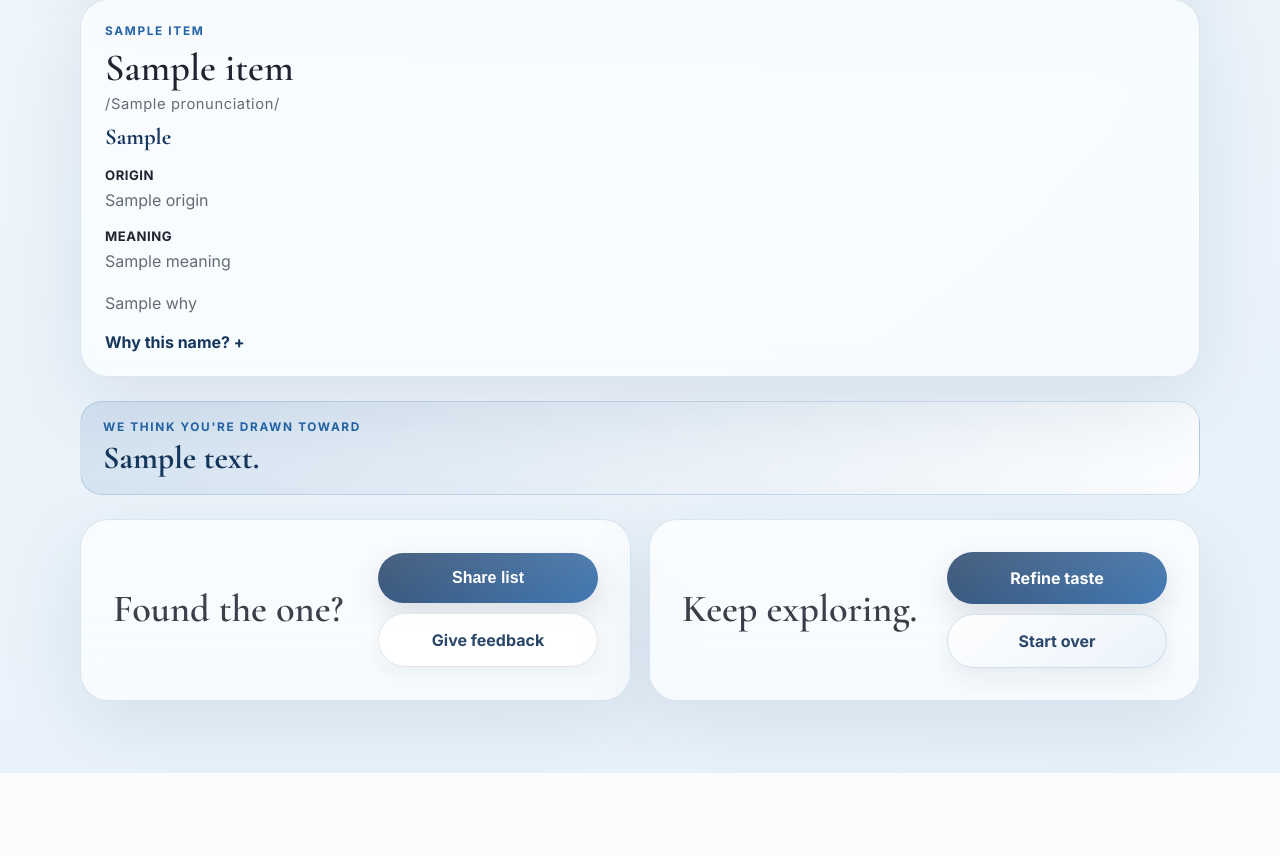
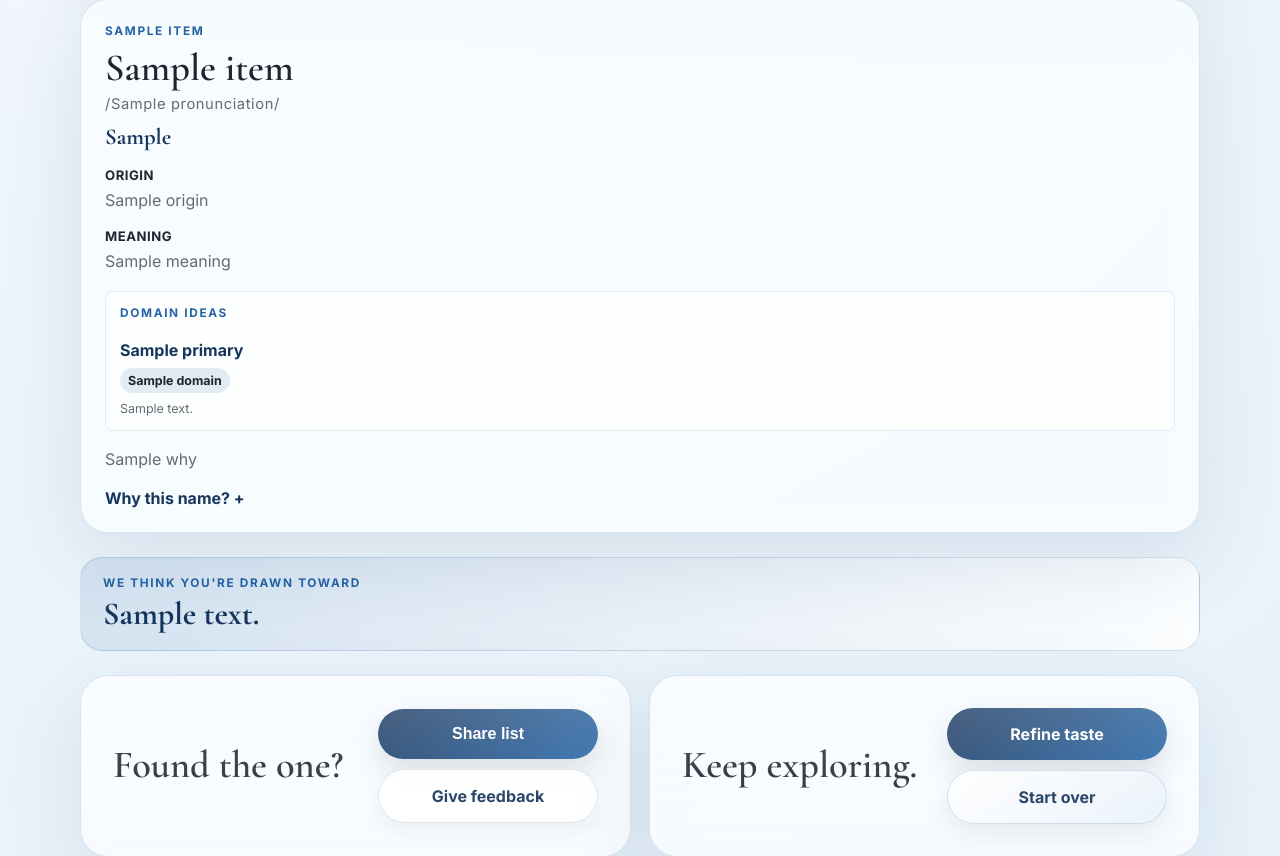
Before and after one commit to pickleball-dan/namengine-business-app, a Flask app: template templates/results.html in a window 1280 px wide. Shown: the part 647-1503 px from the top of the page. Before the commit the page ends 1420 px from the top, so only its background shows below. Run offline with Flask 3, Linux system fonts and the light colour scheme; the template is opened without the code that fills it: most values are stand-ins (such as "Sample title", 1, 10 or a date in 2020).

Commit message:
Add Business domain ideas to results

```diff
--- a/app.py
+++ b/app.py
@@ -964,6 +964,27 @@ def slugify_name(name):
     return slug or 'name'
 
 
+def domain_slug(name):
+    cleaned = re.sub(r'\band\b', '', (name or '').lower())
+    cleaned = re.sub(r'\b(co|company|inc|llc|studio|studios|group)\b', '', cleaned)
+    cleaned = re.sub(r'[^a-z0-9]+', '', cleaned)
+    return cleaned or 'name'
+
+
+def build_domain_info(name):
+    base = domain_slug(name)
+    ideas = [f"{base}.com", f"get{base}.com", f"{base}.co"]
+    if len(base) <= 10:
+        ideas.append(f"{base}.io")
+    else:
+        ideas.append(f"hello{base}.com")
+    return {
+        'primary': ideas[0],
+        'alternatives': ideas[1:],
+        'note': 'Domain availability not checked.',
+    }
+
+
 def clean_emotional_opener(value):
     cleaned = re.sub(r'\s+', ' ', (value or '').strip())
     if not cleaned:
@@ -1052,6 +1073,7 @@ def enrich_name(item, form_data, index, total):
     enriched['why_detail'] = (
         f"{item['why']} It has the kind of shape and tone that tends to keep sounding good after the novelty wears off."
     )
+    enriched['domain_info'] = build_domain_info(item['name'])
     return enriched
 
 
@@ -1553,7 +1575,7 @@ def serialize_form_data(form_data):
 
 
 def serialize_names(names):
-    keys = ['name', 'pronunciation', 'origin', 'style', 'meaning', 'emotional_opener', 'why', 'slug', 'rank_label', 'standout', 'fit_note', 'pairing_note', 'why_detail']
+    keys = ['name', 'pronunciation', 'origin', 'style', 'meaning', 'emotional_opener', 'why', 'slug', 'rank_label', 'standout', 'fit_note', 'pairing_note', 'why_detail', 'domain_info']
     return [{key: item.get(key) for key in keys} for item in names]
 
 
@@ -2227,6 +2249,7 @@ def enrich_original_names(names, form_data=None):
         enriched['emotional_opener'] = clean_emotional_opener(
             enriched.get('emotional_opener') or infer_original_emotional_opener(enriched, form_data)
         )
+        enriched['domain_info'] = build_domain_info(enriched['name'])
         enriched_names.append(enriched)
     return enriched_names
 
--- a/static/styles.css
+++ b/static/styles.css
@@ -1205,6 +1205,50 @@ textarea { resize: vertical; }
   text-transform: uppercase;
 }
 
+.domain-info {
+  display: grid;
+  gap: 8px;
+  padding: 14px;
+  border: 1px solid rgba(36, 99, 166, 0.12);
+  border-radius: 8px;
+  background: rgba(255, 255, 255, 0.62);
+}
+
+.domain-primary {
+  margin: 0;
+  color: var(--accent-deep);
+  font-weight: 800;
+  overflow-wrap: anywhere;
+}
+
+.domain-alt-row {
+  display: flex;
+  flex-wrap: wrap;
+  gap: 6px;
+}
+
+.domain-alt-row span {
+  display: inline-flex;
+  max-width: 100%;
+  padding: 5px 8px;
+  border-radius: 999px;
+  background: var(--accent-soft);
+  color: var(--ink);
+  font-size: 0.78rem;
+  font-weight: 700;
+  overflow-wrap: anywhere;
+}
+
+.domain-note {
+  margin: 0;
+  color: var(--muted);
+  font-size: 0.78rem;
+}
+
+.detail-domain-info {
+  margin-top: 16px;
+}
+
 .why,
 .card-action-form,
 .detail-link {
--- a/templates/results.html
+++ b/templates/results.html
@@ -61,6 +61,18 @@
             <p><strong>Origin</strong><span>{{ item.origin }}</span></p>
             <p><strong>Meaning</strong><span>{{ item.meaning }}</span></p>
           </div>
+          {% if item.domain_info %}
+          <div class="domain-info">
+            <p class="panel-label">Domain ideas</p>
+            <p class="domain-primary">{{ item.domain_info.primary }}</p>
+            <div class="domain-alt-row">
+              {% for domain in item.domain_info.alternatives %}
+              <span>{{ domain }}</span>
+              {% endfor %}
+            </div>
+            <p class="domain-note">{{ item.domain_info.note }}</p>
+          </div>
+          {% endif %}
           <p class="why">{{ item.why }}</p>
           <div class="reaction-block">
             <p class="reaction-feedback" aria-live="polite"></p>
@@ -137,6 +149,18 @@
           <p><strong>Origin</strong><span>{{ item.origin }}</span></p>
           <p><strong>Meaning</strong><span>{{ item.meaning }}</span></p>
         </div>
+        {% if item.domain_info %}
+        <div class="domain-info">
+          <p class="panel-label">Domain ideas</p>
+          <p class="domain-primary">{{ item.domain_info.primary }}</p>
+          <div class="domain-alt-row">
+            {% for domain in item.domain_info.alternatives %}
+            <span>{{ domain }}</span>
+            {% endfor %}
+          </div>
+          <p class="domain-note">{{ item.domain_info.note }}</p>
+        </div>
+        {% endif %}
         <p class="why">{{ item.why }}</p>
         <details class="fit-preview">
           <summary>Why this name?</summary>
```
Also changed, not shown: templates/name_detail.html (+12 -0 lines), templates/original_results.html (+12 -0 lines), templates/shared_shortlist.html (+12 -0 lines).
